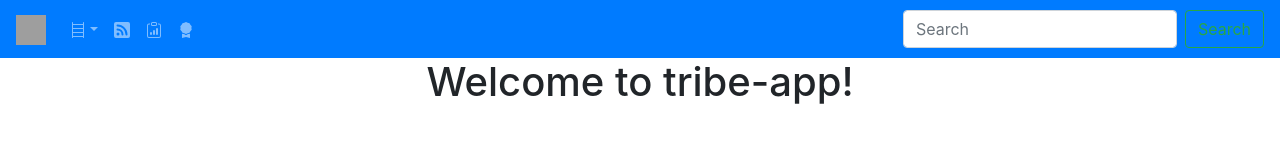
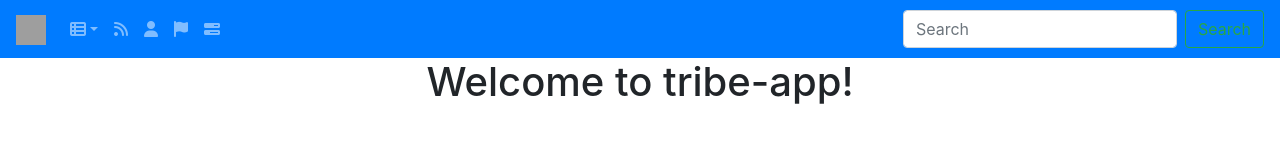
Before and after one commit to Alprodh/Tribe, an Angular app: page / in a window 1280 px wide. Shown: the top 148 px of the page. Built offline with nearby package versions, Linux system fonts and the light colour scheme; grey boxes are pictures that could not be loaded.

Commit message:
Top app bar-V2.0 #8 #14

```diff
--- a/src/app/top-bar-app/top-bar-app.component.html
+++ b/src/app/top-bar-app/top-bar-app.component.html
@@ -7,9 +7,7 @@
     <ul class="navbar-nav mr-auto">
 		 <li class="nav-item dropdown">
 			<a class="nav-link dropdown-toggle" href="#" id="navbarDropdown" role="button" data-toggle="dropdown" aria-haspopup="true" aria-expanded="false">
-				<svg width="1em" height="1em" viewBox="0 0 16 16" class="bi bi-bookshelf" fill="currentColor" xmlns="http://www.w3.org/2000/svg">
-  <path fill-rule="evenodd" d="M2.5 0a.5.5 0 0 1 .5.5V2h10V.5a.5.5 0 0 1 1 0v15a.5.5 0 0 1-1 0V15H3v.5a.5.5 0 0 1-1 0V.5a.5.5 0 0 1 .5-.5zM3 14h10v-3H3v3zm0-4h10V7H3v3zm0-4h10V3H3v3z"/>
-				</svg>
+				<i class="fa fa-th-list" aria-hidden="true" title="Hamburger"></i>
 			</a>
 			<div class="dropdown-menu" aria-labelledby="navbarDropdown">
 			  <a class="dropdown-item" href="#">Action</a>
@@ -20,29 +18,24 @@
 		</li>
 		<li class="nav-item">
 			<a class="nav-link" href="#">
-				<svg width="1em" height="1em" viewBox="0 0 16 16" class="bi bi-rss-fill" fill="currentColor" xmlns="http://www.w3.org/2000/svg">
-					<path fill-rule="evenodd" d="M2 0a2 2 0 0 0-2 2v12a2 2 0 0 0 2 2h12a2 2 0 0 0 2-2V2a2 2 0 0 0-2-2H2zm1.5 2.5a1 1 0 0 0 0 2 8 8 0 0 1 8 8 1 1 0 1 0 2 0c0-5.523-4.477-10-10-10zm0 4a1 1 0 0 0 0 2 4 4 0 0 1 4 4 1 1 0 1 0 2 0 6 6 0 0 0-6-6zm.5 7a1.5 1.5 0 1 0 0-3 1.5 1.5 0 0 0 0 3z"/>
-				</svg>
+				<i class="fa fa-rss" aria-hidden="true" title="Feedbuzz"></i>
 			</a>
 		</li>
 		<li class="nav-item ">
 			<a class="nav-link" href="#">
-				<svg width="1em" height="1em" viewBox="0 0 16 16" class="bi bi-clipboard-data" fill="currentColor" xmlns="http://www.w3.org/2000/svg">
-  <path fill-rule="evenodd" d="M4 1.5H3a2 2 0 0 0-2 2V14a2 2 0 0 0 2 2h10a2 2 0 0 0 2-2V3.5a2 2 0 0 0-2-2h-1v1h1a1 1 0 0 1 1 1V14a1 1 0 0 1-1 1H3a1 1 0 0 1-1-1V3.5a1 1 0 0 1 1-1h1v-1z"/>
-  <path fill-rule="evenodd" d="M9.5 1h-3a.5.5 0 0 0-.5.5v1a.5.5 0 0 0 .5.5h3a.5.5 0 0 0 .5-.5v-1a.5.5 0 0 0-.5-.5zm-3-1A1.5 1.5 0 0 0 5 1.5v1A1.5 1.5 0 0 0 6.5 4h3A1.5 1.5 0 0 0 11 2.5v-1A1.5 1.5 0 0 0 9.5 0h-3z"/>
-  <path d="M4 11a1 1 0 1 1 2 0v1a1 1 0 1 1-2 0v-1zm6-4a1 1 0 1 1 2 0v5a1 1 0 1 1-2 0V7zM7 9a1 1 0 0 1 2 0v3a1 1 0 1 1-2 0V9z"/>
-				</svg>
+				<i class="fa fa-user" aria-hidden="true" title="User"></i>
 			</a>
 		</li>
 		<li class="nav-item">
 			<a class="nav-link" href="#">
-				<svg width="1em" height="1em" viewBox="0 0 16 16" class="bi bi-award-fill" fill="currentColor" xmlns="http://www.w3.org/2000/svg">
-  <path d="M8 0l1.669.864 1.858.282.842 1.68 1.337 1.32L13.4 6l.306 1.854-1.337 1.32-.842 1.68-1.858.282L8 12l-1.669-.864-1.858-.282-.842-1.68-1.337-1.32L2.6 6l-.306-1.854 1.337-1.32.842-1.68L6.331.864 8 0z"/>
-  <path d="M4 11.794V16l4-1 4 1v-4.206l-2.018.306L8 13.126 6.018 12.1 4 11.794z"/>
-				</svg>
+				<i class="fa fa-flag" aria-hidden="true" title="Notification"></i>
 			</a>
 		</li>
-
+		<li class="nav-item">
+			<a class="nav-link" href="#">
+				<i class="fa fa-tasks" aria-hidden="true" title="Progess"></i>
+			</a>
+		</li>
     </ul>
     <form class="form-inline my-2 my-lg-0">
       <input class="form-control mr-sm-2" type="search" placeholder="Search" aria-label="Search">
--- a/src/index.html
+++ b/src/index.html
@@ -14,6 +14,7 @@
 	<script src="https://code.jquery.com/jquery-3.5.1.slim.min.js" integrity="sha384-DfXdz2htPH0lsSSs5nCTpuj/zy4C+OGpamoFVy38MVBnE+IbbVYUew+OrCXaRkfj" crossorigin="anonymous"></script>
 	<script src="https://cdn.jsdelivr.net/npm/popper.js@1.16.1/dist/umd/popper.min.js" integrity="sha384-9/reFTGAW83EW2RDu2S0VKaIzap3H66lZH81PoYlFhbGU+6BZp6G7niu735Sk7lN" crossorigin="anonymous"></script>
 	<script src="https://stackpath.bootstrapcdn.com/bootstrap/4.5.2/js/bootstrap.min.js" integrity="sha384-B4gt1jrGC7Jh4AgTPSdUtOBvfO8shuf57BaghqFfPlYxofvL8/KUEfYiJOMMV+rV" crossorigin="anonymous"></script>
+	<script src='https://kit.fontawesome.com/a076d05399.js'></script>
 <body>
   <app-root></app-root>
 </body>
```
